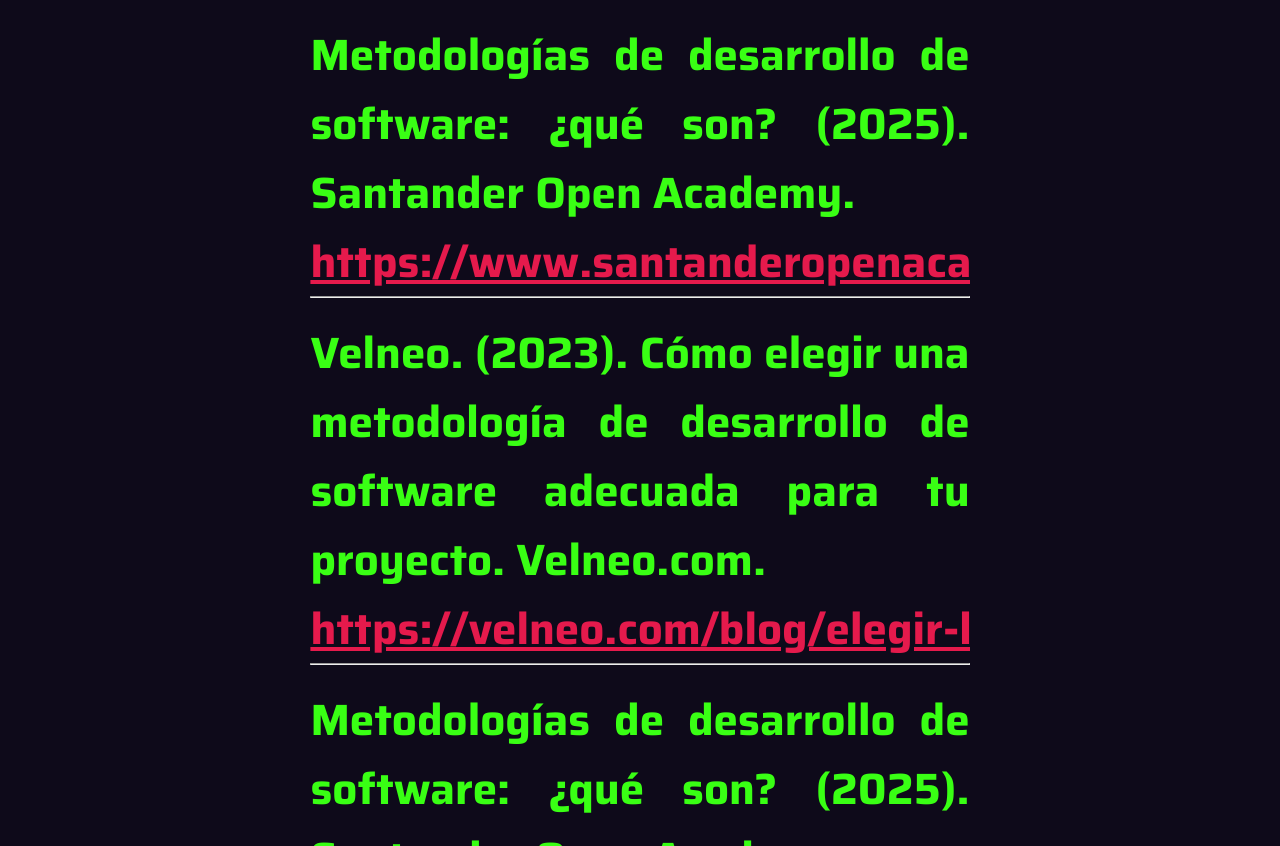
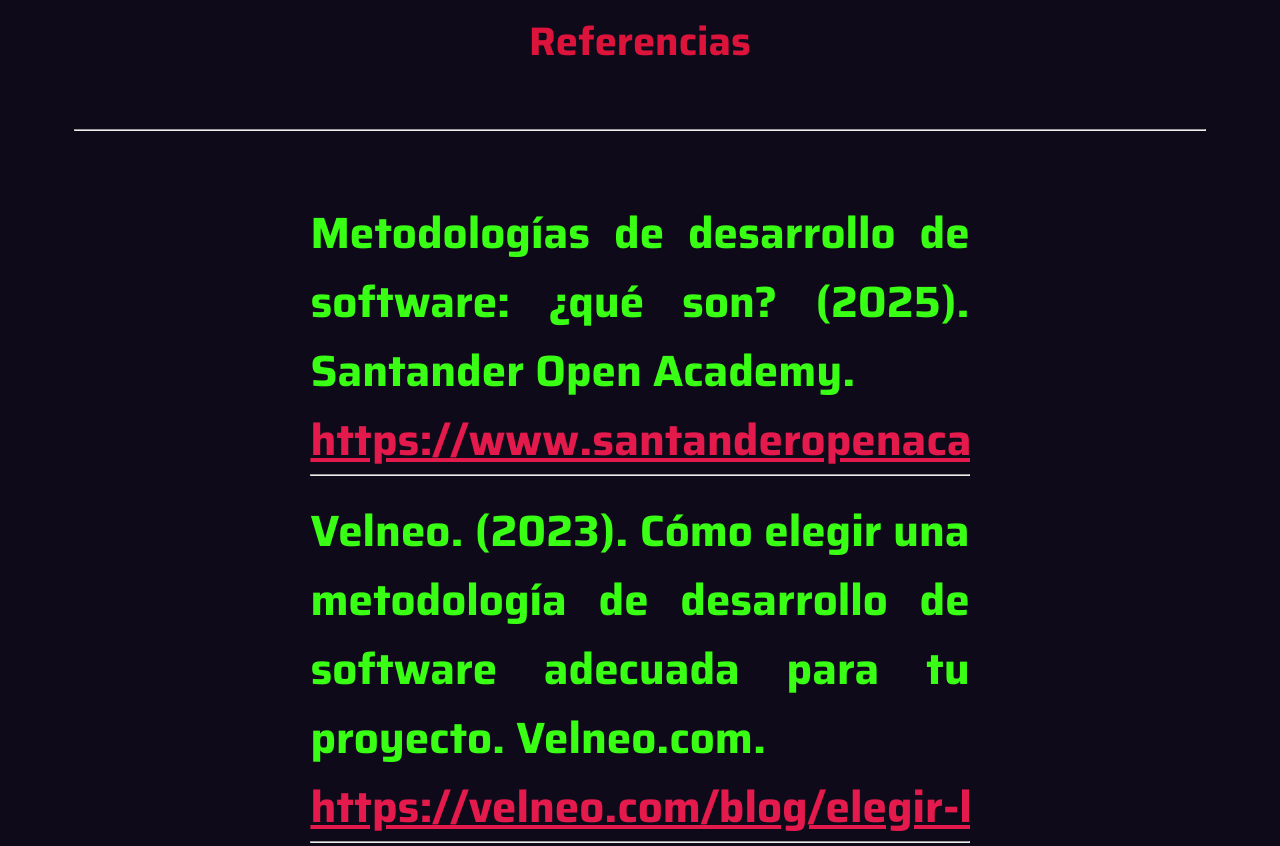
Before and after one commit to luisSir-Alonne/referencias, a plain HTML site: page index.html in a window 1280 px wide. Shown: the top 846 px of the page. Drawn offline with Linux system fonts and the light colour scheme.

Commit message:
Update index.html

```diff
--- a/index.html
+++ b/index.html
@@ -81,7 +81,10 @@ height: 100%;
 <body>
   <div class="contenedor-referencia">
     <ul class="referencias" id="referencias">
-
+    <h1 style="color: crimson;">Referencias</h1>
+      <br>
+      <hr class="linea">
+      <br>
 
     </ul><a href="" ></a>
   </div>
```
